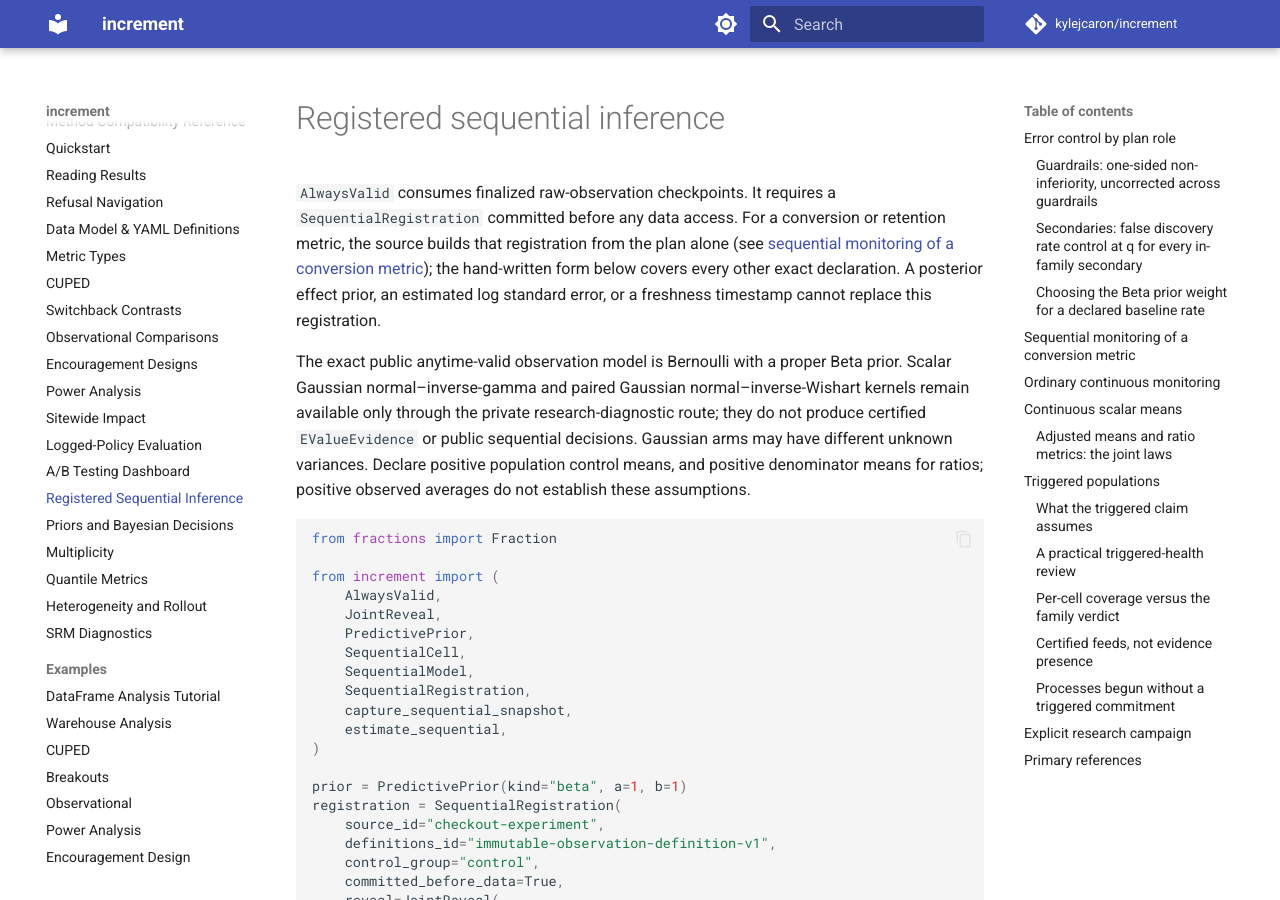
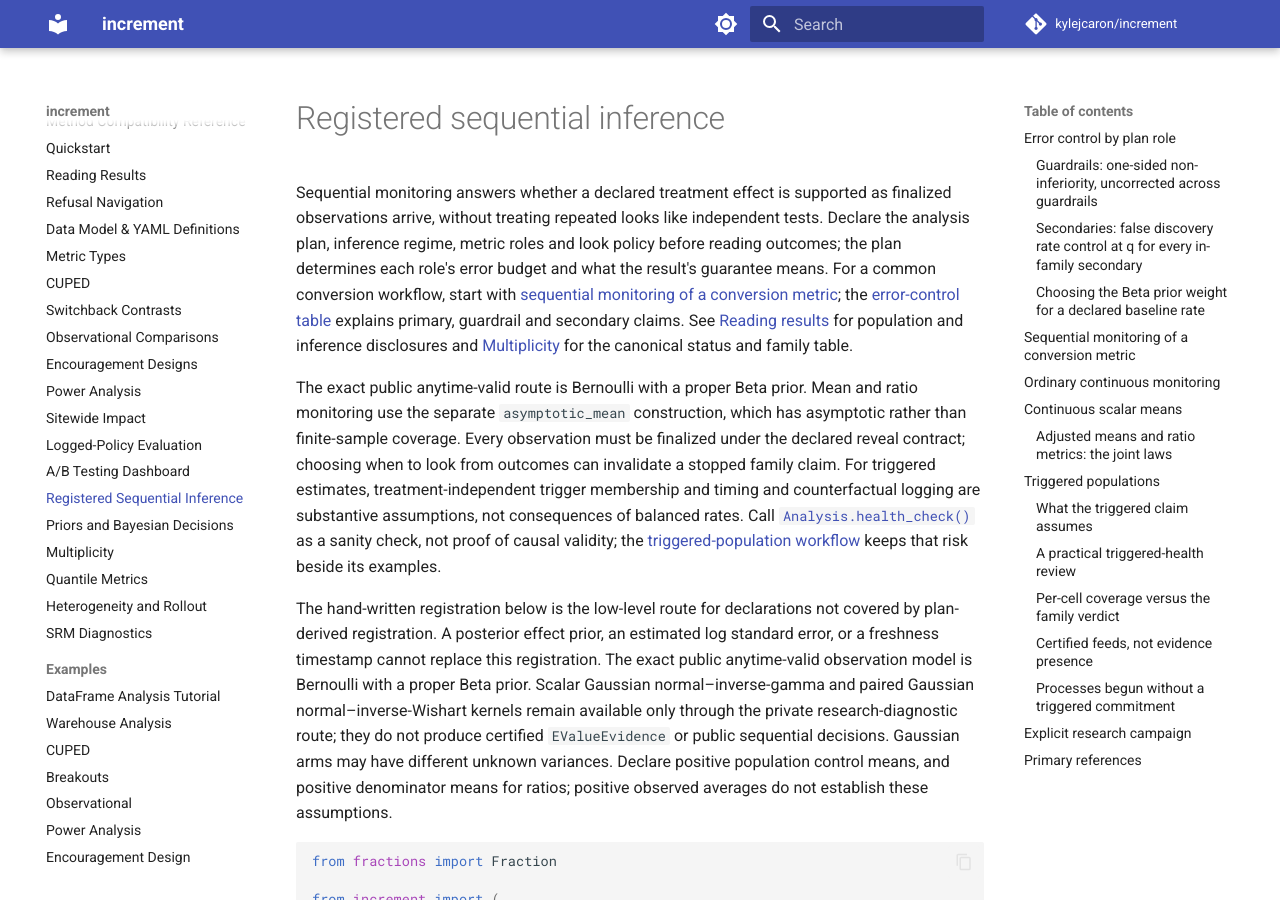
Before and after one commit to kylejcaron/increment, an MkDocs documentation site: the page built from docs/guides/sequential-inference.md, in a window 1280 px wide and 900 px high. Built offline with MkDocs 1.6.1 and Material for MkDocs 9.7.7, drawn with Linux system fonts in a browser that asks for light colours; comment, search, counter and statistics services are not loaded; some of the changed text lies outside the part shown.

Commit message:
Improve analyst-first pilot guide openings

```diff
--- a/docs/guides/sequential-inference.md
+++ b/docs/guides/sequential-inference.md
@@ -1,13 +1,31 @@
 # Registered sequential inference
 
-`AlwaysValid` consumes finalized raw-observation checkpoints. It requires
-a `SequentialRegistration` committed before any data access. For a
-conversion or retention metric, the source builds that registration from
-the plan alone (see [sequential monitoring of a conversion metric](#sequential-monitoring-of-a-conversion-metric));
-the hand-written form below covers every other exact declaration. A
-posterior effect prior, an estimated log standard error, or a freshness
-timestamp cannot replace this registration.
+Sequential monitoring answers whether a declared treatment effect is supported as
+finalized observations arrive, without treating repeated looks like independent
+tests. Declare the analysis plan, inference regime, metric roles and look policy
+before reading outcomes; the plan determines each role's error budget and what
+the result's guarantee means. For a common conversion workflow, start with
+[sequential monitoring of a conversion metric](#sequential-monitoring-of-a-conversion-metric);
+the [error-control table](#error-control-by-plan-role) explains primary,
+guardrail and secondary claims. See [Reading results](reading-results.md) for
+population and inference disclosures and [Multiplicity](multiplicity.md) for
+the canonical status and family table.
 
+The exact public anytime-valid route is Bernoulli with a proper Beta prior.
+Mean and ratio monitoring use the separate `asymptotic_mean` construction,
+which has asymptotic rather than finite-sample coverage. Every observation must
+be finalized under the declared reveal contract; choosing when to look from
+outcomes can invalidate a stopped family claim. For triggered estimates,
+treatment-independent trigger membership and timing and counterfactual logging
+are substantive assumptions, not consequences of balanced rates. Call
+[`Analysis.health_check()`](../api.md#diagnostics-and-robustness) as a sanity
+check, not proof of causal validity; the [triggered-population workflow](#triggered-populations)
+keeps that risk beside its examples.
+
+The hand-written registration below is the low-level route for declarations
+not covered by plan-derived registration. A posterior effect prior, an
+estimated log standard error, or a freshness timestamp cannot replace this
+registration.
 The exact public anytime-valid observation model is Bernoulli with a proper Beta
 prior. Scalar Gaussian normal–inverse-gamma and paired Gaussian
 normal–inverse-Wishart kernels remain available only through the private
@@ -789,6 +807,18 @@ trigger declaration. `run()` returns rows for both populations;
 `run(population="triggered")` and `run_asof_lift(population="triggered")`
 select the triggered checkpoint rows.
 
+Keep three states separate when a triggered row is absent or unavailable. A
+missing or late trigger feed / certified watermark means the source cannot yet
+establish trigger completeness for the capture; an observed trigger whose
+longest outcome window has not matured is not yet eligible for that triggered
+look. A null point after capture is instead a result-level availability state
+with its own reason and may coexist with interval evidence. Wait for feed
+completeness and outcome maturity as applicable, then read the row's persisted
+reason; neither condition establishes treatment-independent triggering. The
+trigger must be counterfactually logged under a rule that would record it
+without regard to treatment, because equal observed trigger rates cannot show
+which units would have triggered in either arm.
+
 The triggered chain is monitored under its own `SequentialRegistration`, derived
 from the assigned one before any observation is read: the same outcome models
 and roster (tuning included, so the count boundary is wider than optimal by the
```
Also changed, not shown: docs/guides/data-model.md (+17 -1 lines), docs/guides/observational.md (+16 -4 lines), docs/guides/power-analysis.md (+16 -1 lines).
